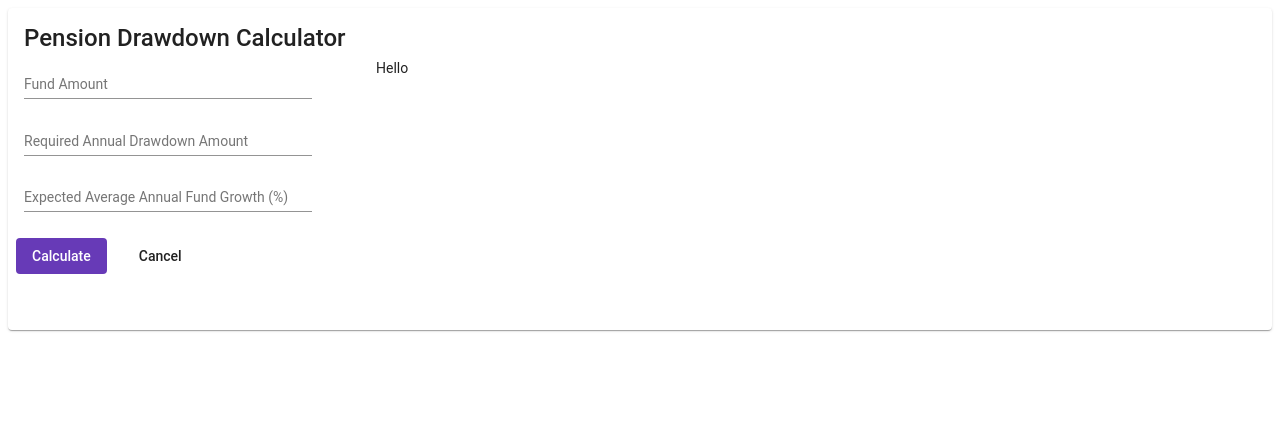
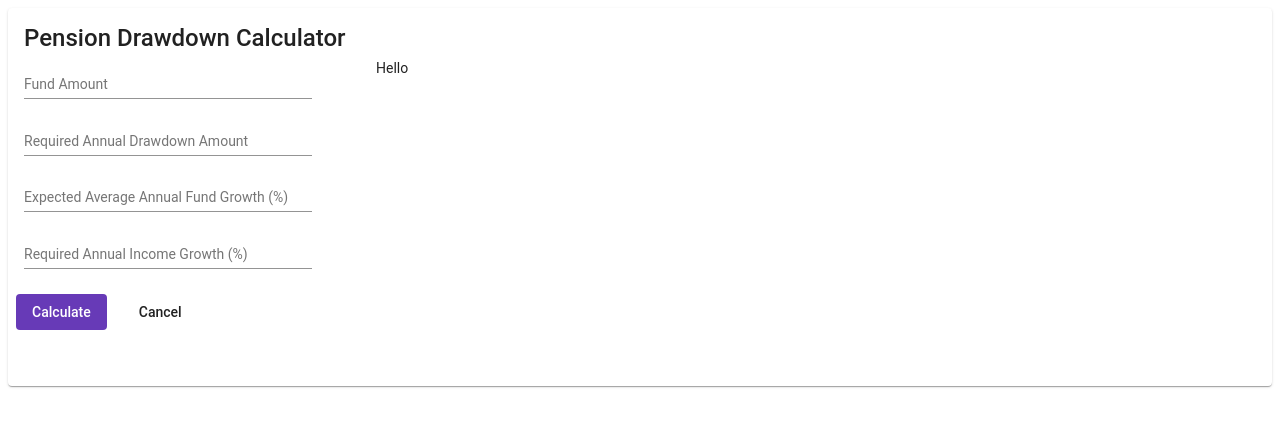
Before and after one commit to richard-austin/drawdown-calculator, an Angular app: page / in a window 1280 px wide. Shown: the top 426 px of the page. Built offline with nearby package versions, Linux system fonts and the light colour scheme.

Commit message:
Added Required Annual Income Growth. Added annual income to the table data.

```diff
--- a/src/app/classes/YearTotal.ts
+++ b/src/app/classes/YearTotal.ts
@@ -6,4 +6,5 @@ export class YearTotal
 
     yearNum!: number;
     remainingFunds!: number;
+    annualIncome!: number;
 }
--- a/src/app/input-form/input-form.component.html
+++ b/src/app/input-form/input-form.component.html
@@ -25,6 +25,13 @@
           </mat-label>
           <input matInput #expectedAnnualFundGrowth>
         </mat-form-field>
+        <br>
+        <mat-form-field>
+          <mat-label>
+            Required Annual Income Growth (%)
+          </mat-label>
+          <input matInput #requiredAnnualIncomeGrowth>
+        </mat-form-field>
         <mat-card-actions>
           <button mat-flat-button color="primary">Calculate</button>
           <button type="button" (click)="cancel()" mat-flat-button>Cancel</button>
--- a/src/app/input-form/input-form.component.ts
+++ b/src/app/input-form/input-form.component.ts
@@ -11,10 +11,12 @@ export class InputFormComponent implements OnInit {
   @ViewChild('fundAmount', { read: ElementRef }) fundAmountEl!: ElementRef<HTMLInputElement>;
   @ViewChild('drawdownAmount', { read: ElementRef }) drawdownAmountEl!: ElementRef<HTMLInputElement>;
   @ViewChild('expectedAnnualFundGrowth', { read: ElementRef }) expectedAnnualFundGrowthEL!: ElementRef<HTMLInputElement>;
+  @ViewChild('requiredAnnualIncomeGrowth', { read: ElementRef }) requiredAnnualIncomeGrowthEL!: ElementRef<HTMLInputElement>;
 
   fundAmount!: number;
   drawdownAmount!: number;
   expectedAnnualFundGrowth!: number;
+  requiredAnnualIncomeGrowth!: number;
 
   drawdownData: YearTotal[] = [];
 
@@ -28,6 +30,7 @@ export class InputFormComponent implements OnInit {
     this.fundAmount = parseInt(this.fundAmountEl?.nativeElement.value.toString())
     this.drawdownAmount = parseInt(this.drawdownAmountEl?.nativeElement.value.toString())
     this.expectedAnnualFundGrowth = parseInt(this.expectedAnnualFundGrowthEL?.nativeElement.value.toString())
+    this.requiredAnnualIncomeGrowth = parseInt(this.requiredAnnualIncomeGrowthEL?.nativeElement.value.toString())
     this.calculateDrawdown();
   }
 
@@ -39,11 +42,13 @@ export class InputFormComponent implements OnInit {
 
     for (let i = 0; i < 40; ++i) {
       if (this.fundAmount > 0)
-        this.drawdownData.push(new YearTotal({ yearNum: i, remainingFunds: this.fundAmount }));
+        this.drawdownData.push(new YearTotal({ yearNum: i, remainingFunds: this.fundAmount, annualIncome: this.drawdownAmount > this.fundAmount ? this.fundAmount: this.drawdownAmount }));
       else
-        this.drawdownData.push(new YearTotal({ yearNum: i, remainingFunds: 0 }));
+        this.drawdownData.push(new YearTotal({ yearNum: i, remainingFunds: 0, annualIncome: 0}));
 
       this.depreciateOneYear();
+
+      this.drawdownAmount += this.drawdownAmount * this.requiredAnnualIncomeGrowth / 100;
     }
 
     let x = 0;
```
